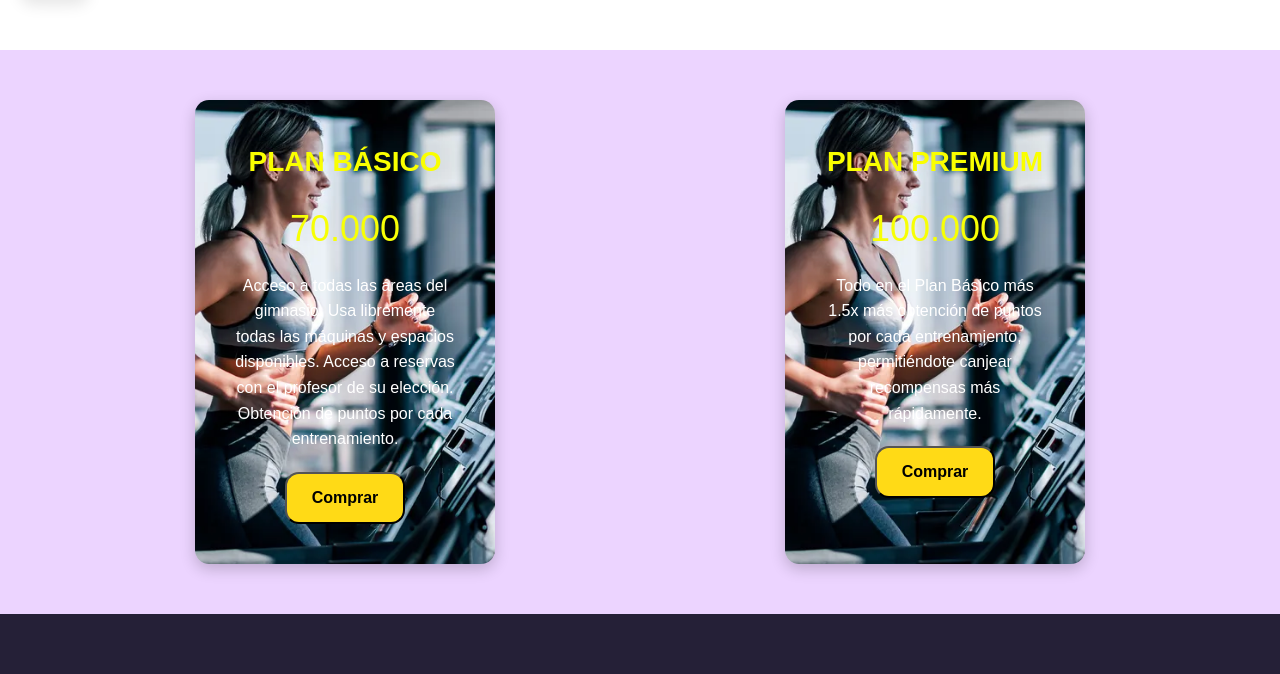
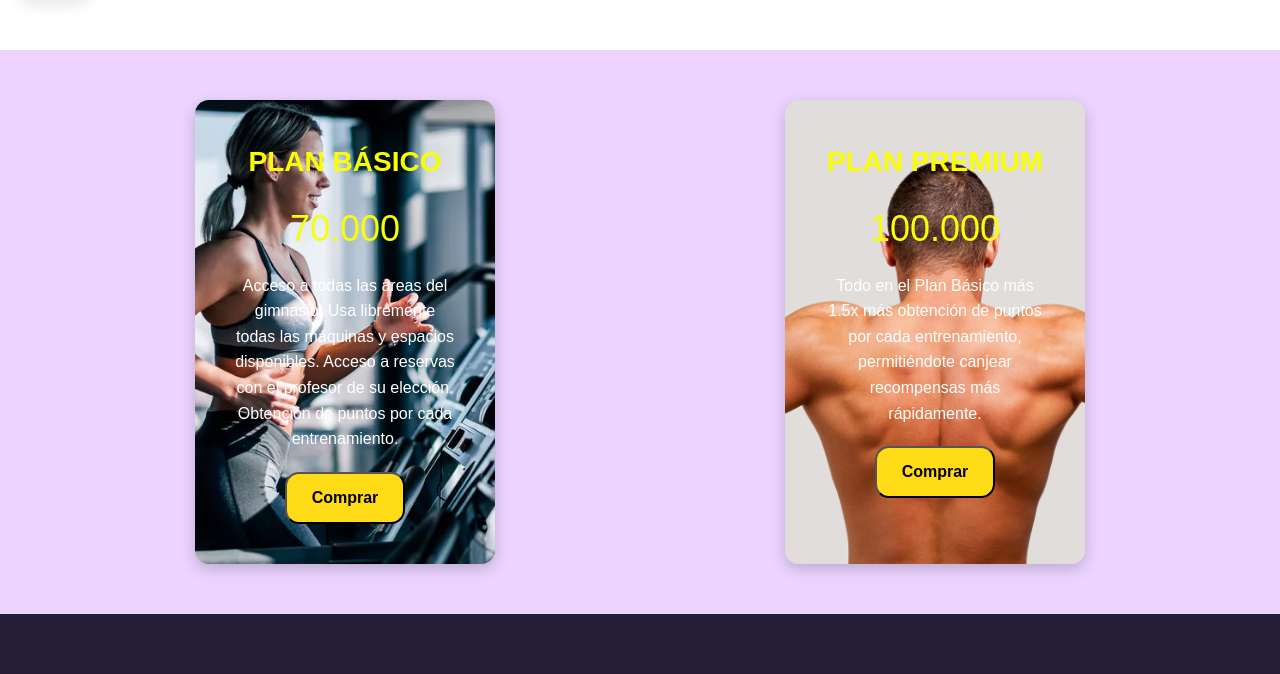
Before and after one commit to JuanQuiroga12/Pagina-web, a PHP site: page / in a window 1280 px wide. Shown: the part 869-1543 px from the top of the page. Run offline with PHP 8.4, Linux system fonts and the light colour scheme; some libraries are stand-ins or nearby versions.

Commit message:
cambio imagen plan premium

```diff
--- a/index.html
+++ b/index.html
@@ -52,7 +52,7 @@
         <button class="btn-block">Comprar</button>
       </div>
 
-      <div class="plan">
+      <div class="plan2">
         <h2 class="plan-title">PLAN PREMIUM</h2>
         <p class="plan-price">100.000</p>
         <p class="plan-details">Todo en el Plan Básico más 1.5x más obtención de puntos por cada entrenamiento, permitiéndote canjear recompensas más rápidamente.</p>
--- a/styles.css
+++ b/styles.css
@@ -145,6 +145,19 @@ body {
   box-shadow: 0px 5px 15px rgba(0, 0, 0, 0.2);
 }
 
+.plan2 {
+  background-image: url('public/images/hombre\ musculoso.jpg');
+  background-size: cover;
+  background-position: center;
+  background-repeat: no-repeat;
+  color: white;
+  text-align: center;
+  padding: 40px;
+  border-radius: 14px;
+  width: 300px;
+  box-shadow: 0px 5px 15px rgba(0, 0, 0, 0.2);
+}
+
 .plan-title {
   font-size: 28px;
   margin-bottom: 15px;
```
Also changed, not shown: public/images/hombre musculoso.jpg (added).
